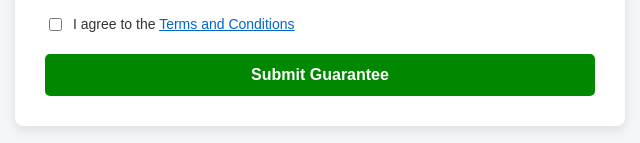
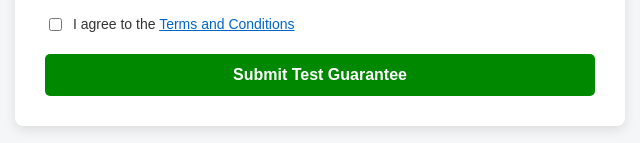
Before and after one commit to simon-gatonye/warranty-web-app, a plain HTML site: page index.html in a window 1280 px wide. Shown: the part 771-914 px from the top of the page, 320-960 px from the left. Drawn offline with Linux system fonts and the light colour scheme.

Commit message:
Change button text from 'Submit Guarantee' to 'Submit Test Guarantee'

```diff
--- a/index.html
+++ b/index.html
@@ -87,7 +87,7 @@
   </label>
 </div>
 
-    <button type="submit">Submit Guarantee</button>
+    <button type="submit">Submit Test Guarantee</button>
   </form>
 </div>
 
```
